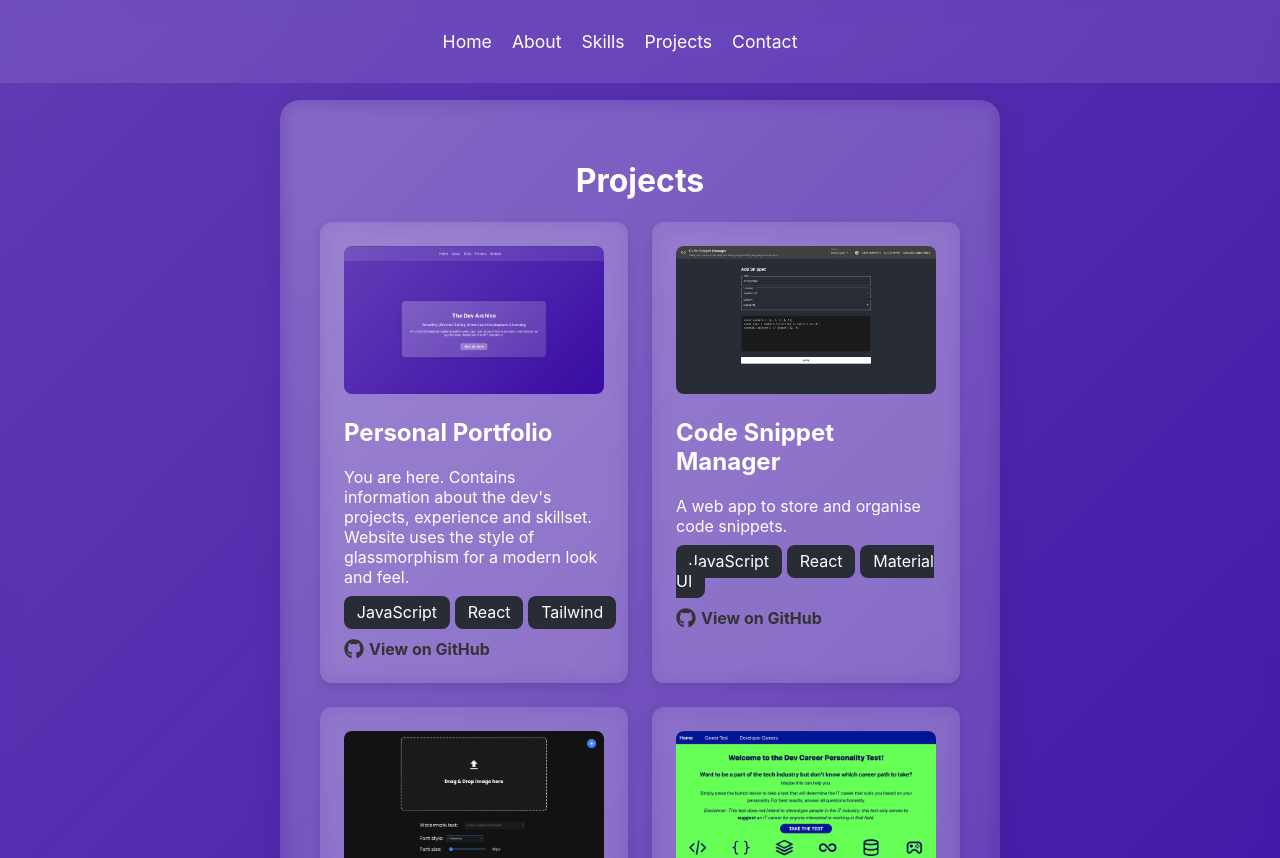
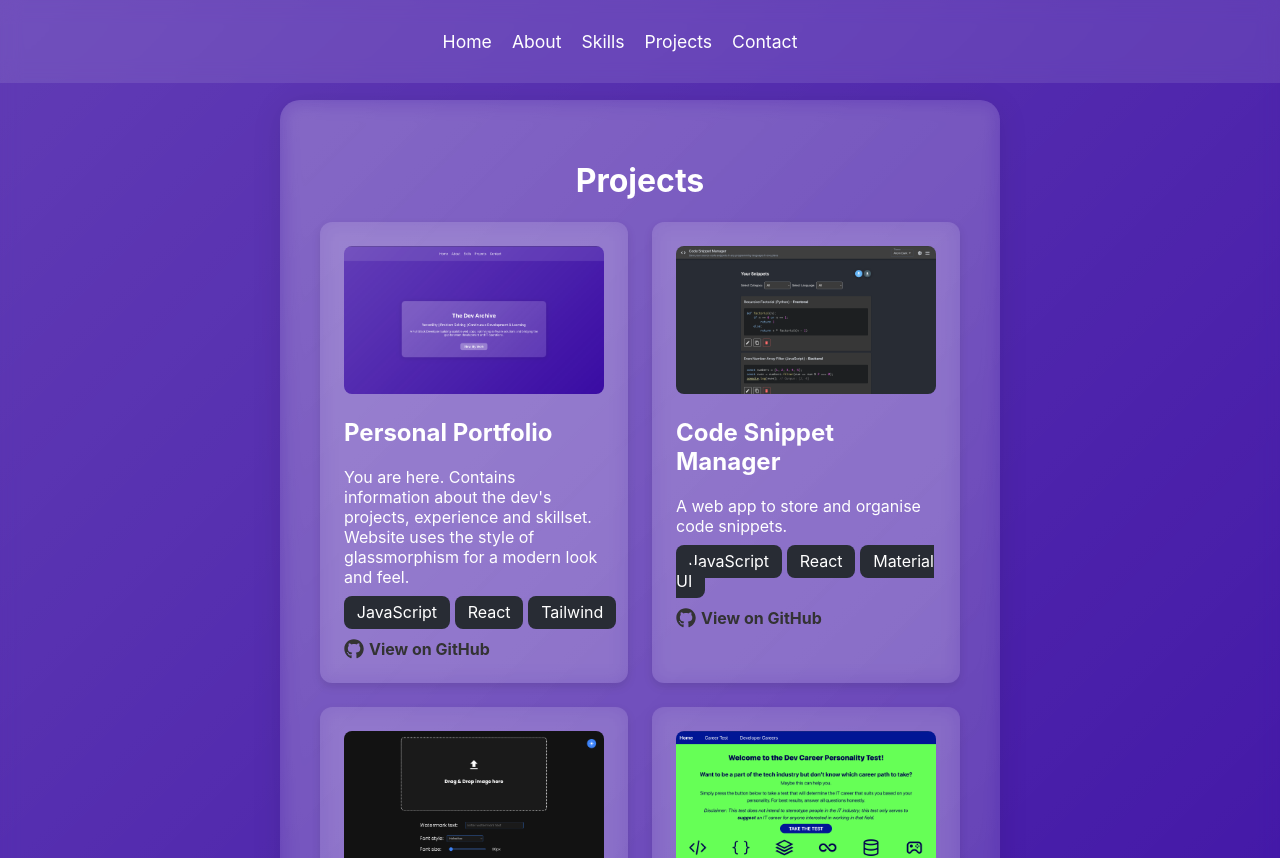
Before and after one commit to thedevarchive/dev-archive-portfolio, a React (Create React App) app: page /projects in a window 1280 px wide. Shown: the top 858 px of the page. Built offline with nearby package versions, Linux system fonts and the light colour scheme.

Commit message:
Modified image in Code Snippet Manager project

```diff
--- a/src/pages/Projects.jsx
+++ b/src/pages/Projects.jsx
@@ -14,7 +14,7 @@ export function Projects() {
         {
             title: "Code Snippet Manager",
             description: "A web app to store and organise code snippets.",
-            image: "/images/code-snippet.jpeg",
+            image: "/images/code-snippet.png",
             github: "https://github.com/thedevarchive/code-snippet-manager",
             tech: ["JavaScript", "React", "Material UI"]
         },
```
Also changed, not shown: public/images/code-snippet.jpeg (deleted), public/images/code-snippet.png (added).
